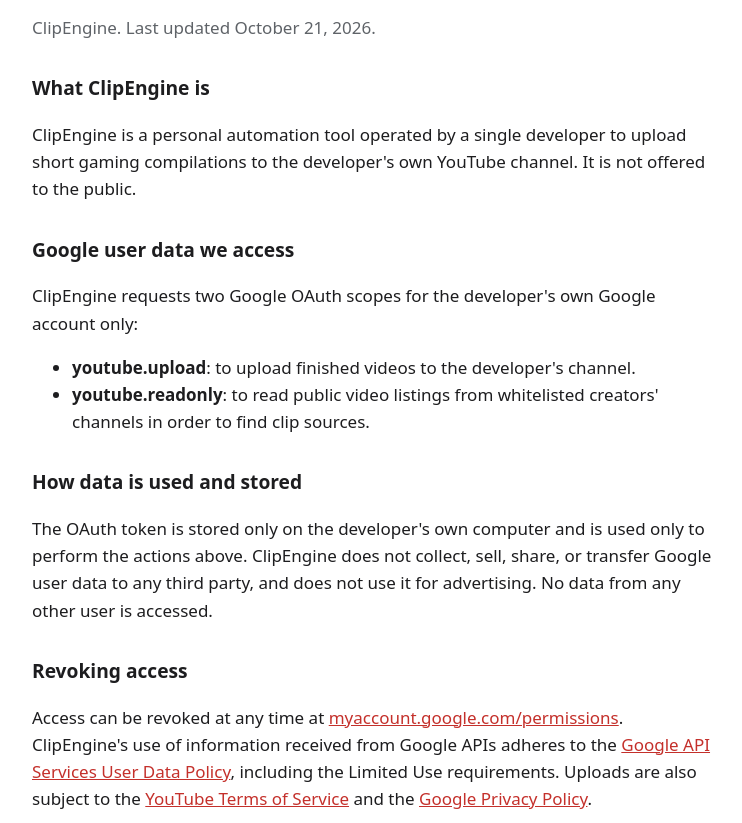
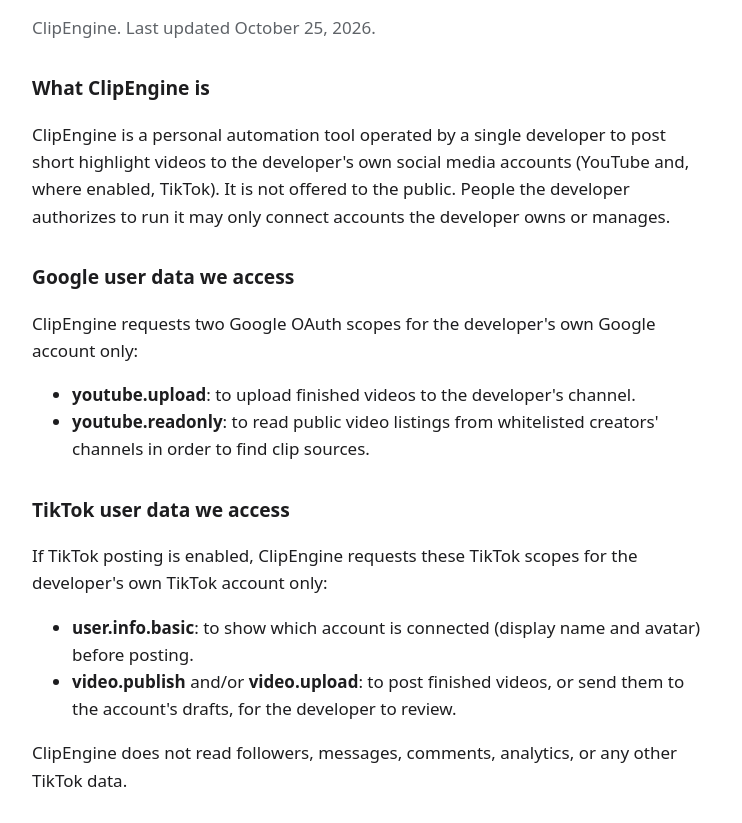
Before and after one commit to Aju500/clipengine, a plain HTML site: page privacy.html in a window 1280 px wide. Shown: the part 102-925 px from the top of the page, without its empty margins (268-1010 px from the left). Drawn offline with Linux system fonts and the light colour scheme.

Commit message:
Update privacy.html (TikTok, terms of service)

```diff
--- a/privacy.html
+++ b/privacy.html
@@ -18,11 +18,13 @@
 <body>
 <main>
   <h1>Privacy Policy</h1>
-  <p class="muted">ClipEngine. Last updated October 21, 2026.</p>
+  <p class="muted">ClipEngine. Last updated October 25, 2026.</p>
 
   <h2>What ClipEngine is</h2>
-  <p>ClipEngine is a personal automation tool operated by a single developer to upload short
-     gaming compilations to the developer's own YouTube channel. It is not offered to the public.</p>
+  <p>ClipEngine is a personal automation tool operated by a single developer to post short
+     highlight videos to the developer's own social media accounts (YouTube and, where enabled,
+     TikTok). It is not offered to the public. People the developer authorizes to run it may only
+     connect accounts the developer owns or manages.</p>
 
   <h2>Google user data we access</h2>
   <p>ClipEngine requests two Google OAuth scopes for the developer's own Google account only:</p>
@@ -32,19 +34,44 @@
         channels in order to find clip sources.</li>
   </ul>
 
+  <h2>TikTok user data we access</h2>
+  <p>If TikTok posting is enabled, ClipEngine requests these TikTok scopes for the developer's own
+     TikTok account only:</p>
+  <ul>
+    <li><strong>user.info.basic</strong>: to show which account is connected (display name and
+        avatar) before posting.</li>
+    <li><strong>video.publish</strong> and/or <strong>video.upload</strong>: to post finished videos,
+        or send them to the account's drafts, for the developer to review.</li>
+  </ul>
+  <p>ClipEngine does not read followers, messages, comments, analytics, or any other TikTok data.</p>
+
   <h2>How data is used and stored</h2>
-  <p>The OAuth token is stored only on the developer's own computer and is used only to perform the
-     actions above. ClipEngine does not collect, sell, share, or transfer Google user data to any
-     third party, and does not use it for advertising. No data from any other user is accessed.</p>
+  <p>OAuth tokens are stored only on the developer's own computer and are used only to perform the
+     actions above. ClipEngine does not collect, sell, share, or transfer Google or TikTok user data
+     to any third party, and does not use it for advertising. No data from any other user is
+     accessed.</p>
 
-  <h2>Revoking access</h2>
-  <p>Access can be revoked at any time at
-     <a href="https://myaccount.google.com/permissions">myaccount.google.com/permissions</a>.
+  <h2>Content processing</h2>
+  <p>To find and check clips, ClipEngine reads public information about whitelisted creators'
+     content (video titles, public comments, Twitch clip listings) and sends short segments of that
+     public content to Google's Gemini API for analysis, under Google's API terms. It does not send
+     any account tokens or personal data of viewers. Clips are credited to their creators, and a
+     creator can ask for removal using the contact link below.</p>
+
+  <h2>Revoking access and deleting data</h2>
+  <p>Google access can be revoked at any time at
+     <a href="https://myaccount.google.com/permissions">myaccount.google.com/permissions</a>, and
+     TikTok access from the TikTok app under Settings and privacy → Security → Apps and services
+     permissions. Revoking access, or deleting ClipEngine's token file from the developer's computer,
+     ends all access; ClipEngine keeps no other copy of account data.
      ClipEngine's use of information received from Google APIs adheres to the
      <a href="https://developers.google.com/terms/api-services-user-data-policy">Google API Services
      User Data Policy</a>, including the Limited Use requirements. Uploads are also subject to the
      <a href="https://www.youtube.com/t/terms">YouTube Terms of Service</a> and the
-     <a href="https://policies.google.com/privacy">Google Privacy Policy</a>.</p>
+     <a href="https://policies.google.com/privacy">Google Privacy Policy</a>. TikTok posting is subject
+     to the <a href="https://www.tiktok.com/legal/page/us/terms-of-service/en">TikTok Terms of Service</a>
+     and <a href="https://www.tiktok.com/legal/page/us/privacy-policy/en">TikTok Privacy Policy</a>.
+     See also our <a href="terms.html">Terms of Service</a>.</p>
 
   <h2>Contact</h2>
   <p>Questions about this policy: open an issue at
```
